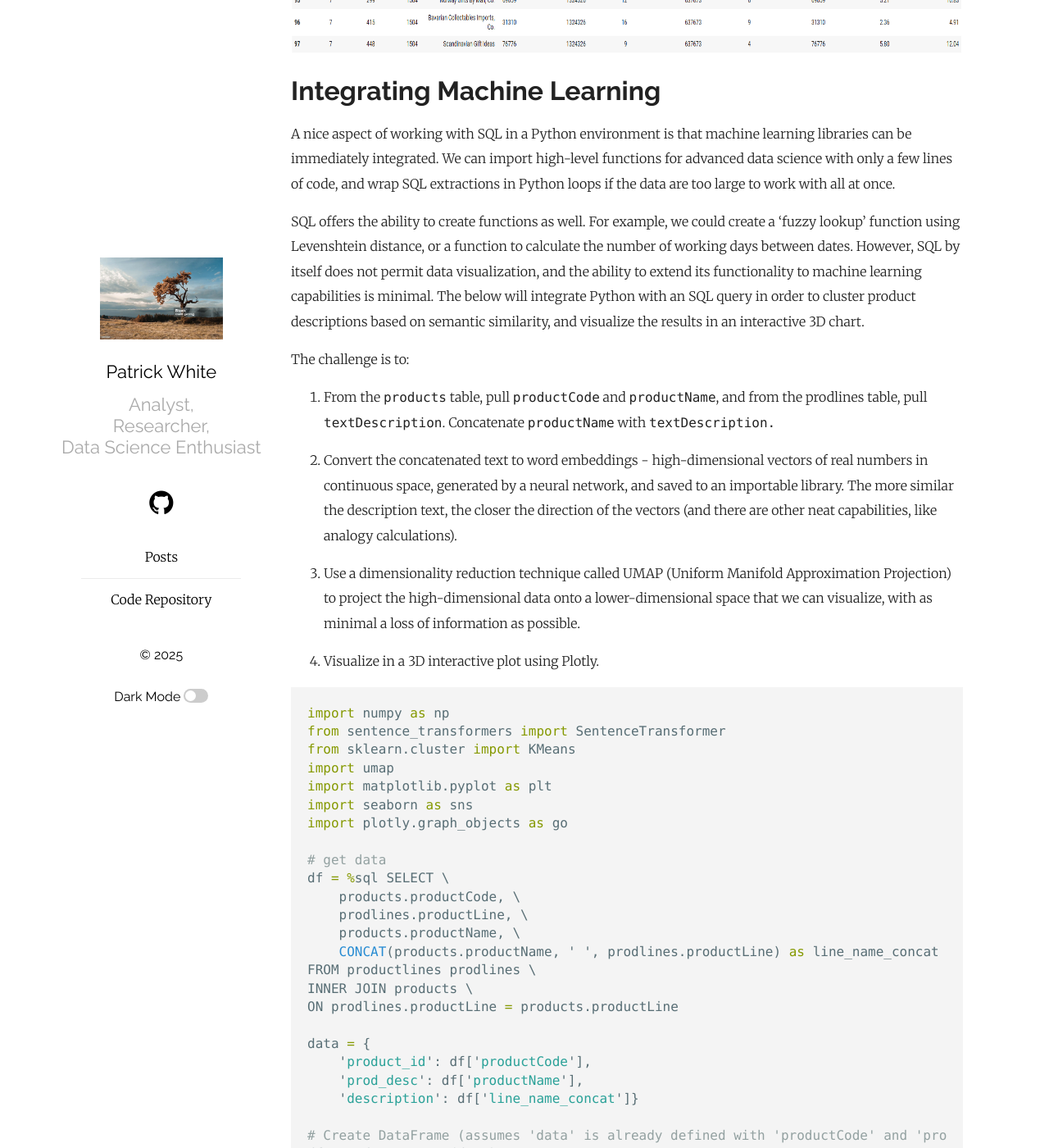
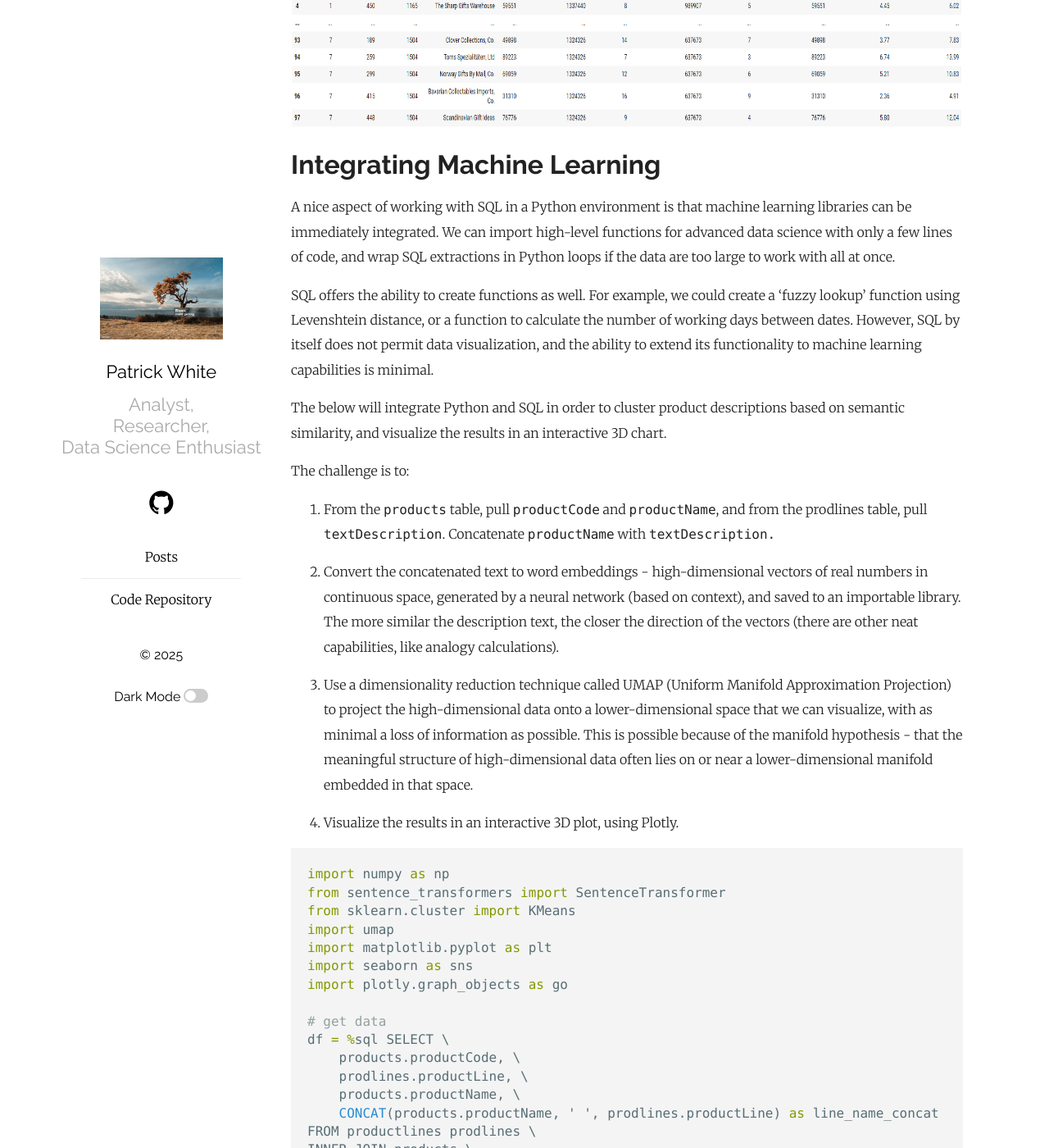
Before and after one commit to pw598/pw598.github.io, a Jekyll site: the page built from _posts/2025-05-14-MySQL-via-Shell-and-Python.md, in a window 1280 px wide and 1400 px high, scrolled down 26183 px. Shown: the whole window at 82% size. Built offline with Jekyll 4.4.1, drawn with Linux system fonts in a browser that asks for light colours; some of the changed text lies outside the part shown.

Commit message:
Add files via upload

````diff
--- a/_posts/2025-05-14-MySQL-via-Shell-and-Python.md
+++ b/_posts/2025-05-14-MySQL-via-Shell-and-Python.md
@@ -110,6 +110,7 @@
 Creating a <code>.my.cnf</code> file prevents us from having to specify our username and password each time we enter shell commands. The user will be set to "root" and the password to "pw". Again, referencing them explicitly in the code is not secure; it is only done here for simplicity.
 - <code>-f</code> stands for "force", meaning do not prompt for confirmation, and ignore nonexistent files
 - <code>-e</code> stands for "execute".
+- <code>\n</code> means go to the next line
 
 ```bash
 # Create .my.cnf for password-based authentication
@@ -420,7 +421,7 @@
 
 - This requires that we install <code>mysql-connector-python</code>, run <code>%load_ext sql</code>, and establish a connection to a particular database.
 
-- We'll then proceed to use <code>%%sql</code> at the top of any cells that contain only single-statement SQL commands. A slight exception is that we can use <code>%%sql << my_variable</code> on the top line to store the SQL output into a Python variable.
+- We'll then proceed to use <code>%%sql</code> at the top of any cells that contain only single-statement SQL commands. A slight exception to this is that we can use <code>%%sql << my_variable</code> on the top line to store the SQL output into a Python variable.
 
 - To mix SQL with Python, or use multiple SQL commands in one cell, we'll precede the SQL statements with <code>%sql</code> (having only one percentage symbol).
 
@@ -753,16 +754,14 @@
 
 Let's get a little fancier. Below, we will join more than two tables together, getting the number of employees, number of customers, and sum of payments per office for 2003.
 
-- The <code>DISTINCT</code> keyword will allow us to not just count the number of rows in the database, as <code>COUNT</code> would, but rather, count the number of unique values for the specified field. In this case, the level of detail will be by office.
+- The <code>DISTINCT</code> keyword will allow us to not just count the number of rows in the database, as <code>COUNT</code> would, but rather, count the number of unique values for the specified field. In this case, the level of detail is per office.
 
 - Instead of an <code>INNER JOIN</code>, we will use a <code>LEFT JOIN</code>, which means we keep all records from the 'left' table (i.e., the first one mentioned, offices), and bring in matches from the other tables, but associate null values for the right table with entries on the left which cannot be matched to.
 
 <img src="https://raw.githubusercontent.com/pw598/pw598.github.io/main/_posts/images/joins.png" style="height: 275px; width:auto;">
-
-- The <code>CONVERT(SUM(payments.amount), SIGNED)</code> statement below is performing the MySQL equivalent of <code>CAST(SUM(payments.amount) AS INT)</code> in SQL Server. It is rounding the result to the nearest integer and also setting the data type.
-
 <p><i>source: https://www.w3schools.com/sql/sql_join.asp</i></p>
 
+- The <code>CONVERT(SUM(payments.amount), SIGNED)</code> statement below is performing the MySQL equivalent of <code>CAST(SUM(payments.amount) AS INT)</code> in SQL Server. It is another way to round the result to the nearest integer, but also sets the data type.
 
 ```sql
 %%sql
@@ -956,7 +955,7 @@
 <img src="https://raw.githubusercontent.com/pw598/pw598.github.io/main/_posts/images/sq1-10.png" style="height: 200px; width:auto;">
 
 
-Below, we'll break out the sum of payments at the office, customer, and employee level. Notice that the tables have been aliased, so that they can be referenced with abbreviations to save us some typing. We use <code>INNER JOIN</code>, thereby assuming we are not interested in the data for customers and employees to which no sales are associated.
+Below, we'll break out the sum of payments at the office, customer, and employee level. Notice that the tables have been aliased, so that they can be referenced with abbreviations to save us some typing. We use <code>INNER JOIN</code>, the implication of which is that we are not interested in the data for customers and employees to which no sales are associated.
 
 ```sql
 %%sql
@@ -979,19 +978,15 @@
 
 The final SQL-only task, below, will elaborate on the above. The challenge is to:
 
-- Include payment totals for office and employee, despite the data having a customer level of detail.
+- Include payment totals for office and employee, despite the data having a detail level of one customer per row.
 - Include the percentage of office and employee totals accounted for by each row.
 - Rank the row-level amounts for office and employee, descending.
 
-The key to this is a window function, combined with the <code>OVER</code> and <code>PARTITION</code> keywords. For example,
+The key to this is a window function, such as <code>SUM()</code> or <code>RANK</code>, combined with the <code>OVER</code> and <code>PARTITION</code> keywords. For example,
 
-<code>ROUND(SUM(amount) OVER (PARTITION BY officeCode), 0) AS 'total payments for office'</code>
+- <code>ROUND(SUM(amount) OVER (PARTITION BY officeCode), 0) AS 'total payments for office'</code> calculates the total amount paid by all customers in the same office (then applies a <code>ROUND</code> operation).
 
-calculates the total amount paid by all customers in the same office (then applies a <code>ROUND</code> operation).
-
-<code>RANK() OVER (PARTITION BY officeCode ORDER BY SUM(amount) DESC) AS 'rank in office'</code>
-
-assigns a rank to each customer for the office in question.
+- <code>RANK() OVER (PARTITION BY officeCode ORDER BY SUM(amount) DESC) AS 'rank in office'</code> assigns a rank to each customer for the office in question.
 
 
 ```sql
@@ -1036,17 +1031,19 @@
 
 A nice aspect of working with SQL in a Python environment is that machine learning libraries can be immediately integrated. We can import high-level functions for advanced data science with only a few lines of code, and wrap SQL extractions in Python loops if the data are too large to work with all at once.
 
-SQL offers the ability to create functions as well. For example, we could create a 'fuzzy lookup' function using Levenshtein distance, or a function to calculate the number of working days between dates. However, SQL by itself does not permit data visualization, and the ability to extend its functionality to machine learning capabilities is minimal. The below will integrate Python with an SQL query in order to cluster product descriptions based on semantic similarity, and visualize the results in an interactive 3D chart.
+SQL offers the ability to create functions as well. For example, we could create a 'fuzzy lookup' function using Levenshtein distance, or a function to calculate the number of working days between dates. However, SQL by itself does not permit data visualization, and the ability to extend its functionality to machine learning capabilities is minimal.
+
+The below will integrate Python and SQL in order to cluster product descriptions based on semantic similarity, and visualize the results in an interactive 3D chart.
 
 The challenge is to:
 
 1. From the <code>products</code> table, pull <code>productCode</code> and <code>productName</code>, and from the prodlines table, pull <code>textDescription</code>. Concatenate <code>productName</code> with <code>textDescription.</code>
 
-2. Convert the concatenated text to word embeddings - high-dimensional vectors of real numbers in continuous space, generated by a neural network, and saved to an importable library. The more similar the description text, the closer the direction of the vectors (and there are other neat capabilities, like analogy calculations).
+2. Convert the concatenated text to word embeddings - high-dimensional vectors of real numbers in continuous space, generated by a neural network (based on context), and saved to an importable library. The more similar the description text, the closer the direction of the vectors (there are other neat capabilities, like analogy calculations).
 
-3. Use a dimensionality reduction technique called UMAP (Uniform Manifold Approximation Projection) to project the high-dimensional data onto a lower-dimensional space that we can visualize, with as minimal a loss of information as possible.
+3. Use a dimensionality reduction technique called UMAP (Uniform Manifold Approximation Projection) to project the high-dimensional data onto a lower-dimensional space that we can visualize, with as minimal a loss of information as possible. This is possible because of the manifold hypothesis - that the meaningful structure of high-dimensional data often lies on or near a lower-dimensional manifold embedded in that space.
 
-4. Visualize in a 3D interactive plot using Plotly.
+4. Visualize the results in an interactive 3D plot, using Plotly.
 
 
 ```python
@@ -1140,6 +1137,7 @@
 
 To zoom in, rotate, and hover over points for labels, download the chart by <a href="https://github.com/pw598/pw598.github.io/blob/main/_posts/images/plotly_chart.html" download="plotly_chart.html">right-clicking here</a> and selecting "Save Link As". Or, <a href="https://github.com/pw598/Articles/blob/main/notebooks/MySQL_via_Shell_and_Python.ipynb">download the .ipynb notebook</a>.
 
+We see that ships and boats (green), motorcycles (red), and aviation (pink) are tightly clustered and relatively distant from the clusters near the bottom. The gold dots contain streetcars, buses, and trains. The teal dots contain classic cars, and the purple and green dots contain sports cars. In a more perfect analysis, perhaps the purple and green dots would be a part of the same cluster, and the gold dot that is touching them (18th Century Vintage Horse Carriage) would be further away from them. But we're relying on a pre-trained semantic model to make distinctions largely based on vehicle brand names, which is probably not its forte.
 
 
 # What's Next?
````
Also changed, not shown: other parts of _posts/2025-05-14-MySQL-via-Shell-and-Python.md (+3 -3 lines), _posts/images/plotly_cht.png.
